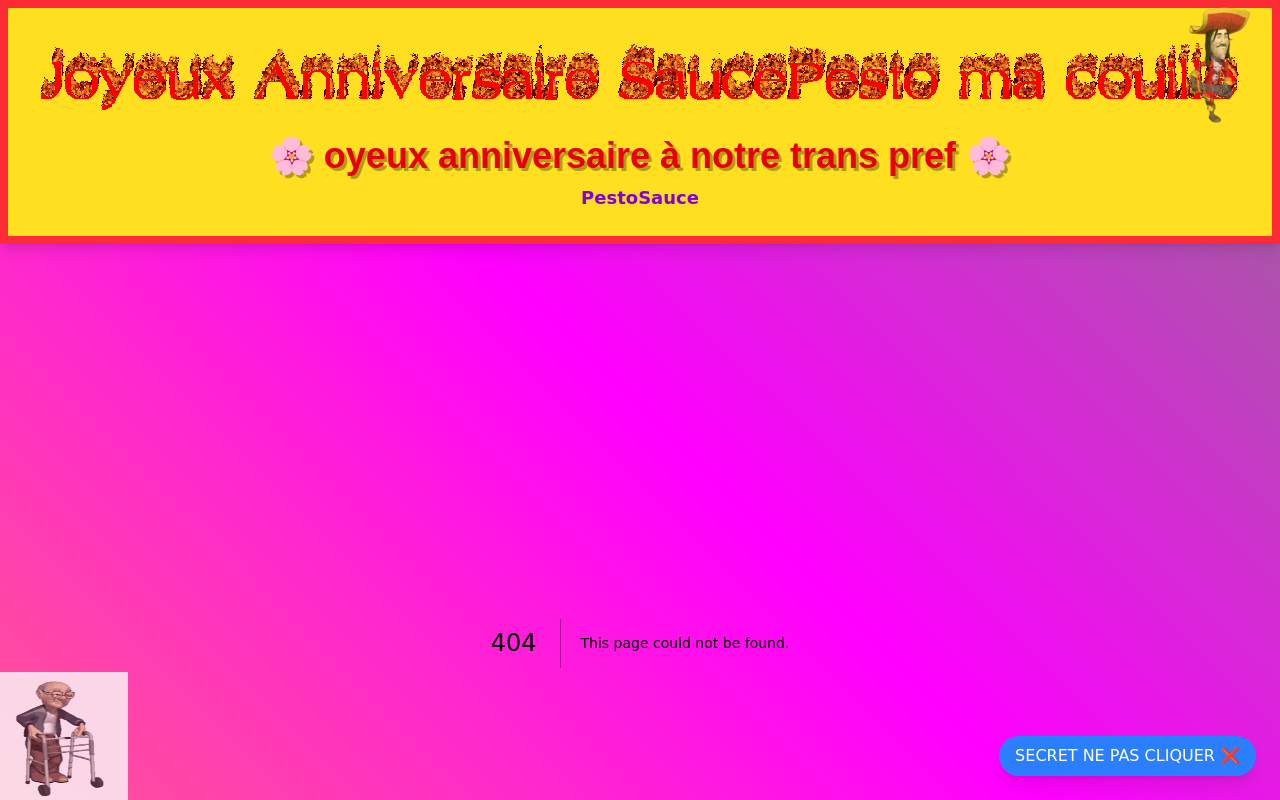
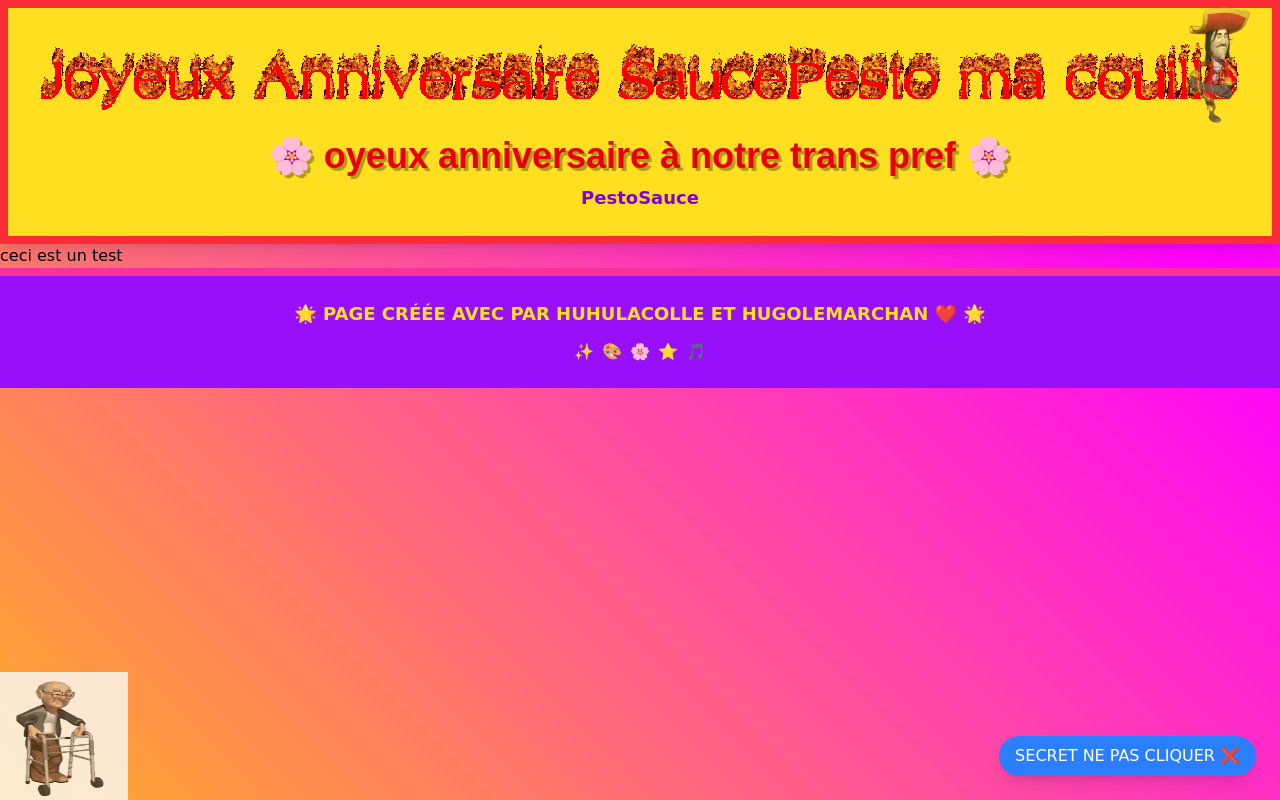
Before and after one commit to huhulacolle/pesto-next, a Next.js app: page /upload in a window 1280 px wide. Before the commit this address had no page. Shown: the top 800 px of the page. Built offline with nearby package versions, Linux system fonts and the light colour scheme; a web font is replaced by a local one.

Commit message:
test traefik

```diff
--- /dev/null
+++ b/src/app/upload/page.tsx
@@ -0,0 +1,7 @@
+export default async function UploadPage() {
+  return (
+    <div>
+      ceci est un test
+    </div>
+  )
+}
```
